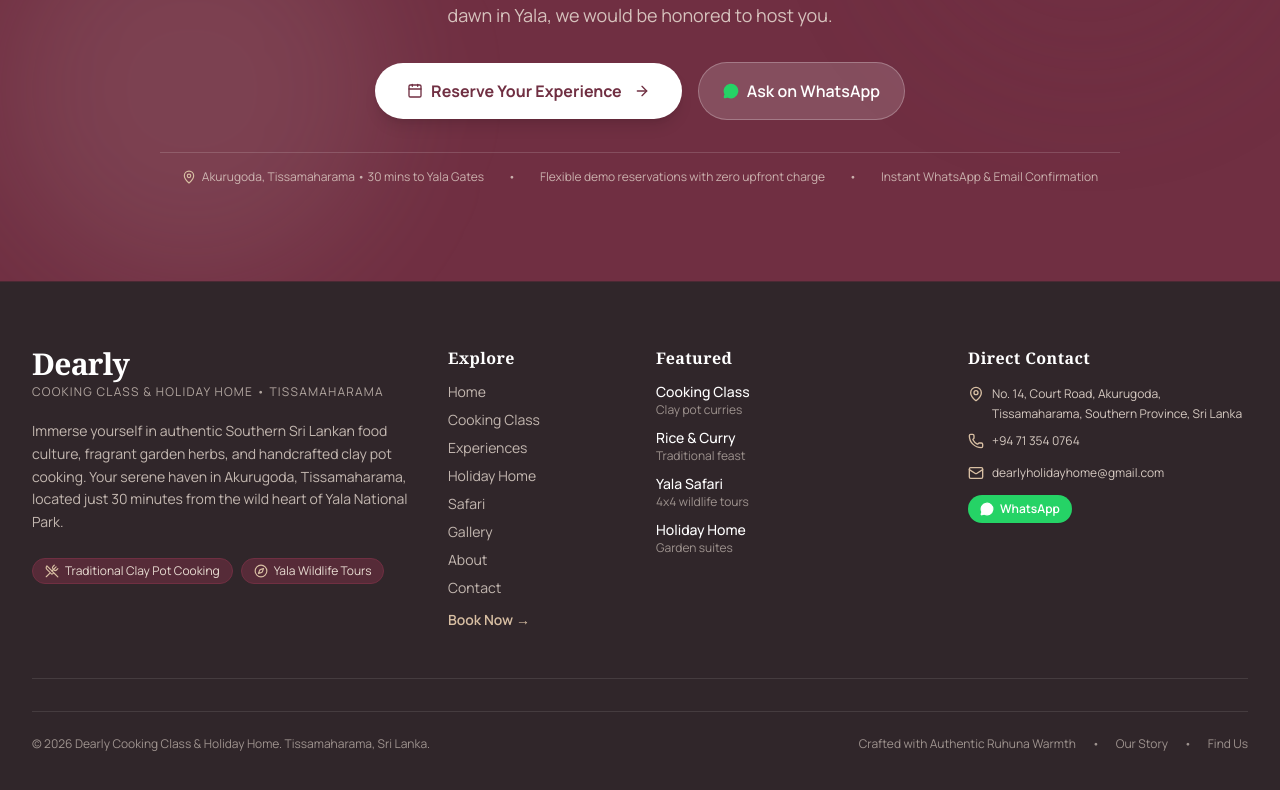
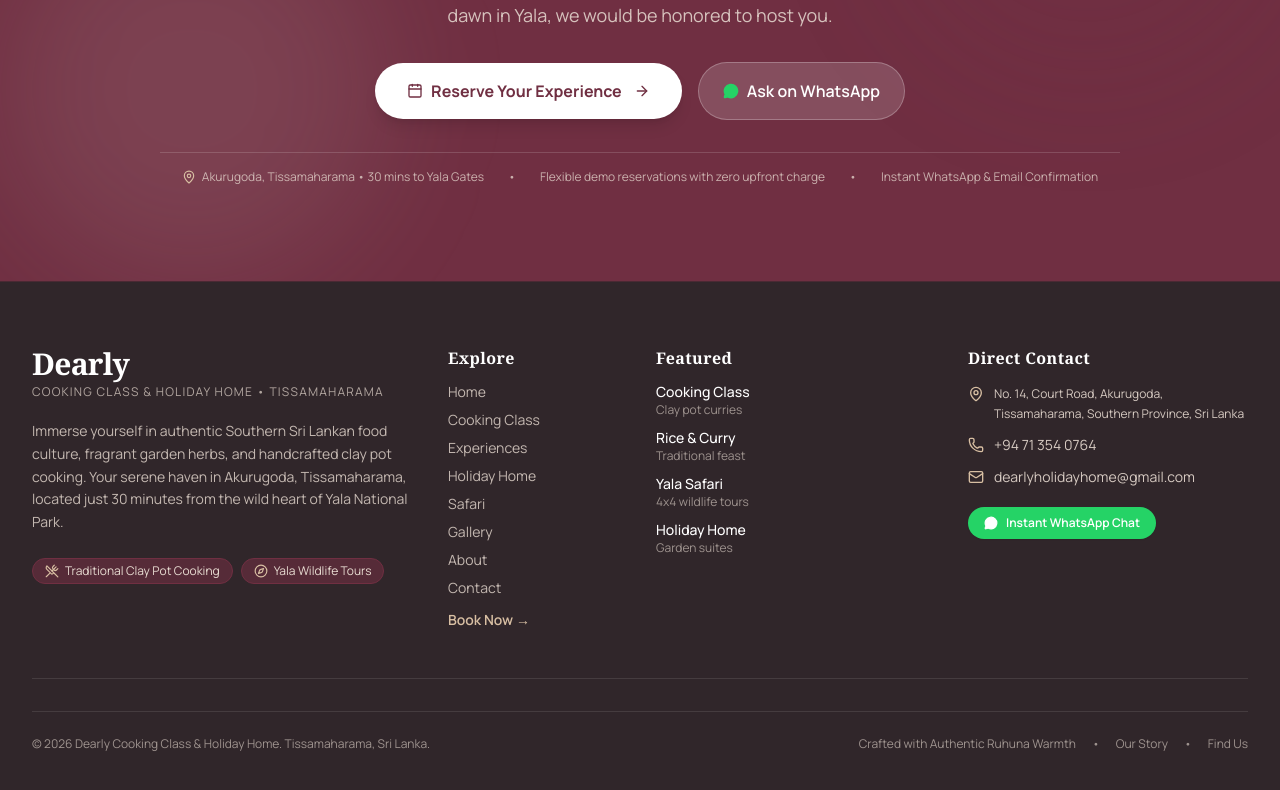
Before and after one commit to chamodya-hirusha/dearly-tourism, a Next.js app: page / in a window 1280 px wide. Shown: the part 6564-7354 px from the top of the page. Built offline with nearby package versions, Linux system fonts and the light colour scheme.

Commit message:
fix(footer): prevent email wrapping on mobile and make contact section full width

```diff
--- a/components/shared/Footer.tsx
+++ b/components/shared/Footer.tsx
@@ -112,53 +112,48 @@ export function Footer() {
             </ul>
           </div>
 
-          {/* Contact Details - 2 Columns on mobile */}
-          <div className="col-span-2 lg:col-span-3 space-y-3.5 pt-4 lg:pt-0 border-t border-white/10 lg:border-t-0">
+          {/* Contact Details */}
+          <div className="col-span-2 lg:col-span-3 space-y-3.5 pt-6 lg:pt-0 border-t border-white/10 lg:border-t-0">
             <h4 className="font-serif text-base font-semibold text-white tracking-wide">
               Direct Contact
             </h4>
-            <div className="grid grid-cols-2 lg:grid-cols-1 gap-4 text-xs sm:text-sm text-[#E8DCD2]/90">
-              <div className="space-y-2.5">
-                <div className="flex items-start gap-2">
+            <ul className="space-y-3 text-xs sm:text-sm text-[#E8DCD2]/90">
+              <li className="flex items-start gap-2.5">
                 <MapPin className="w-4 h-4 text-[#D8BFA3] shrink-0 mt-0.5" />
                 <span className="text-xs leading-relaxed">
                   {contactDetails.address}
                 </span>
-                </div>
-                <div className="flex items-center gap-2">
+              </li>
+              <li className="flex items-center gap-2.5">
                 <Phone className="w-4 h-4 text-[#D8BFA3] shrink-0" />
                 <a
                   href={`tel:${contactDetails.phone}`}
-                    className="hover:text-white transition-colors text-xs"
+                  className="hover:text-white transition-colors text-xs sm:text-sm"
                 >
                   {contactDetails.phoneFormatted}
                 </a>
-                </div>
-              </div>
-
-              <div className="space-y-2.5">
-                <div className="flex items-center gap-2">
+              </li>
+              <li className="flex items-center gap-2.5">
                 <Mail className="w-4 h-4 text-[#D8BFA3] shrink-0" />
                 <a
                   href={`mailto:${contactDetails.email}`}
-                    className="hover:text-white transition-colors text-xs break-all"
+                  className="hover:text-white transition-colors text-xs sm:text-sm underline-offset-2 hover:underline whitespace-nowrap"
                 >
                   {contactDetails.email}
                 </a>
-                </div>
-                <div className="pt-1">
+              </li>
+              <li className="pt-2">
                 <a
                   href={contactDetails.whatsappUrl}
                   target="_blank"
                   rel="noopener noreferrer"
-                    className="inline-flex items-center gap-1.5 px-3 py-1.5 rounded-xl bg-[#25D366] text-white text-xs font-semibold hover:bg-[#20ba59] transition-colors shadow-xs"
+                  className="inline-flex items-center gap-2 px-4 py-2 rounded-xl bg-[#25D366] text-white text-xs font-semibold hover:bg-[#20ba59] transition-colors shadow-xs"
                 >
-                    <MessageCircle className="w-3.5 h-3.5 fill-current shrink-0" />
-                    <span>WhatsApp</span>
+                  <MessageCircle className="w-3.5 h-3.5 fill-current" />
+                  <span>Instant WhatsApp Chat</span>
                 </a>
-                </div>
-              </div>
-            </div>
+              </li>
+            </ul>
           </div>
         </div>
 
```
Lines whose indentation alone changed are shown as unchanged.
